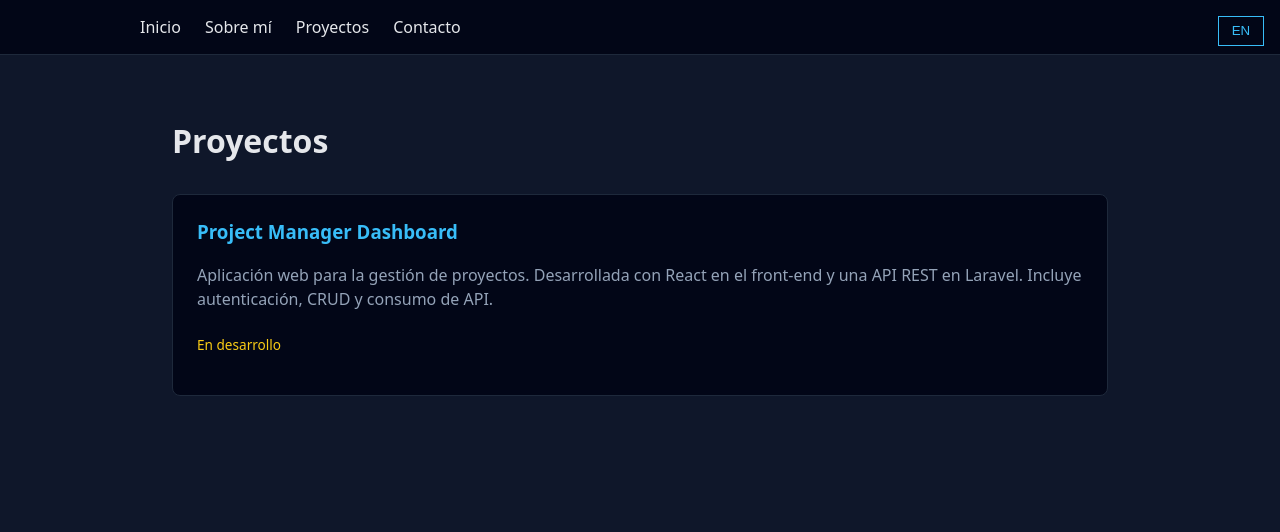
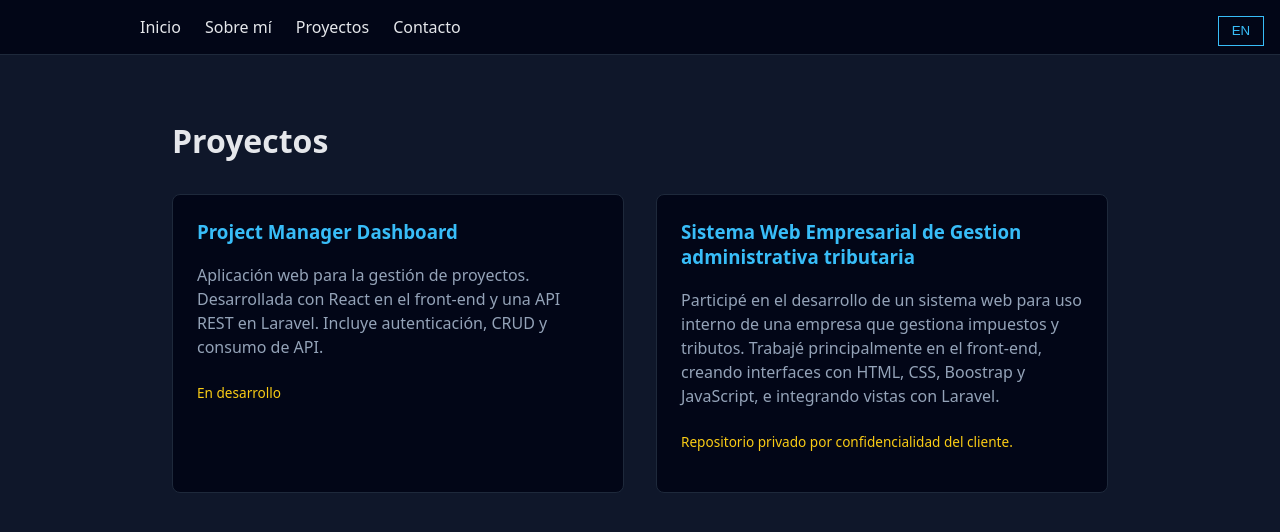
Before and after one commit to Renox1527/portfolio, a React (Vite) app: page /projects in a window 1280 px wide. Shown: the top 532 px of the page. Built offline with nearby package versions, Linux system fonts and the light colour scheme.

Commit message:
Add professional project with private repository note

```diff
--- a/src/pages/Projects.jsx
+++ b/src/pages/Projects.jsx
@@ -13,6 +13,13 @@ export default function Projects({ texts }) {
           github={null}
           demo={null}
         />
+
+        <ProjectCard
+          title={texts.projects.professional.title}
+          description={texts.projects.professional.description}
+          status={texts.projects.professional.note}
+        />
+
       </div>
     </main>
   );
--- a/src/translations/en.js
+++ b/src/translations/en.js
@@ -41,6 +41,15 @@ export default {
       "Web application for project management. Built with React on the front-end and a Laravel REST API. Includes authentication, CRUD features, and API consumption.",
     status: "In progress",
   },
+
+  professional: {
+  title: "Enterprise Web-Based Tax Management System",
+  description:
+    "I participated in the development of a web system for internal use by a company that manages taxes and duties. I worked mainly on the front-end, creating interfaces with HTML, CSS, Bootstrap, and JavaScript, and integrating views with Laravel.",
+  note: "Private repository due to client confidentiality.",
   },
 
+  },
+
+
 };
--- a/src/translations/es.js
+++ b/src/translations/es.js
@@ -41,8 +41,17 @@ export default {
       "Aplicación web para la gestión de proyectos. Desarrollada con React en el front-end y una API REST en Laravel. Incluye autenticación, CRUD y consumo de API.",
     status: "En desarrollo",
   },
+
+    professional: {
+    title: "Sistema Web Empresarial de Gestion administrativa tributaria",
+    description:
+      "Participé en el desarrollo de un sistema web para uso interno de una empresa que gestiona impuestos y tributos. Trabajé principalmente en el front-end, creando interfaces con HTML, CSS, Boostrap y JavaScript, e integrando vistas con Laravel.",
+    note: "Repositorio privado por confidencialidad del cliente.",
+  },
+
   },
 
 
 
+
 };
```
